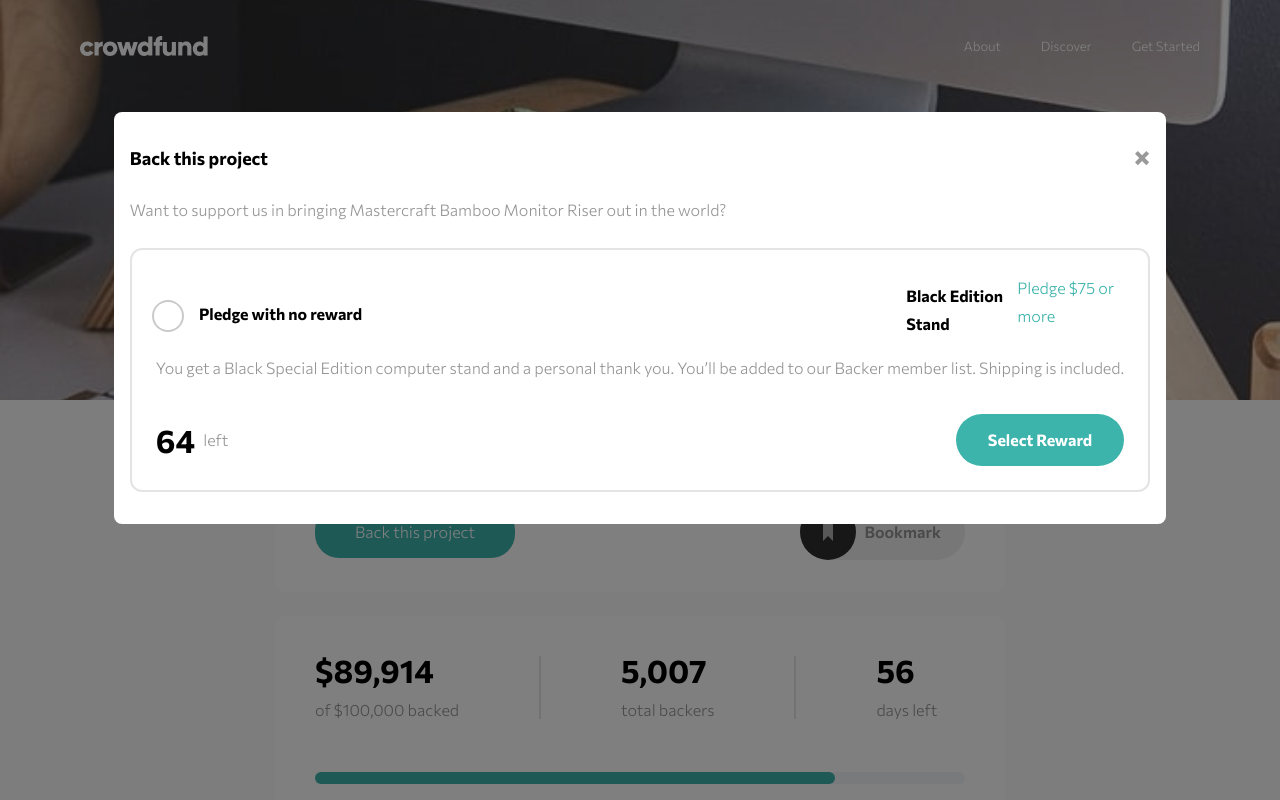
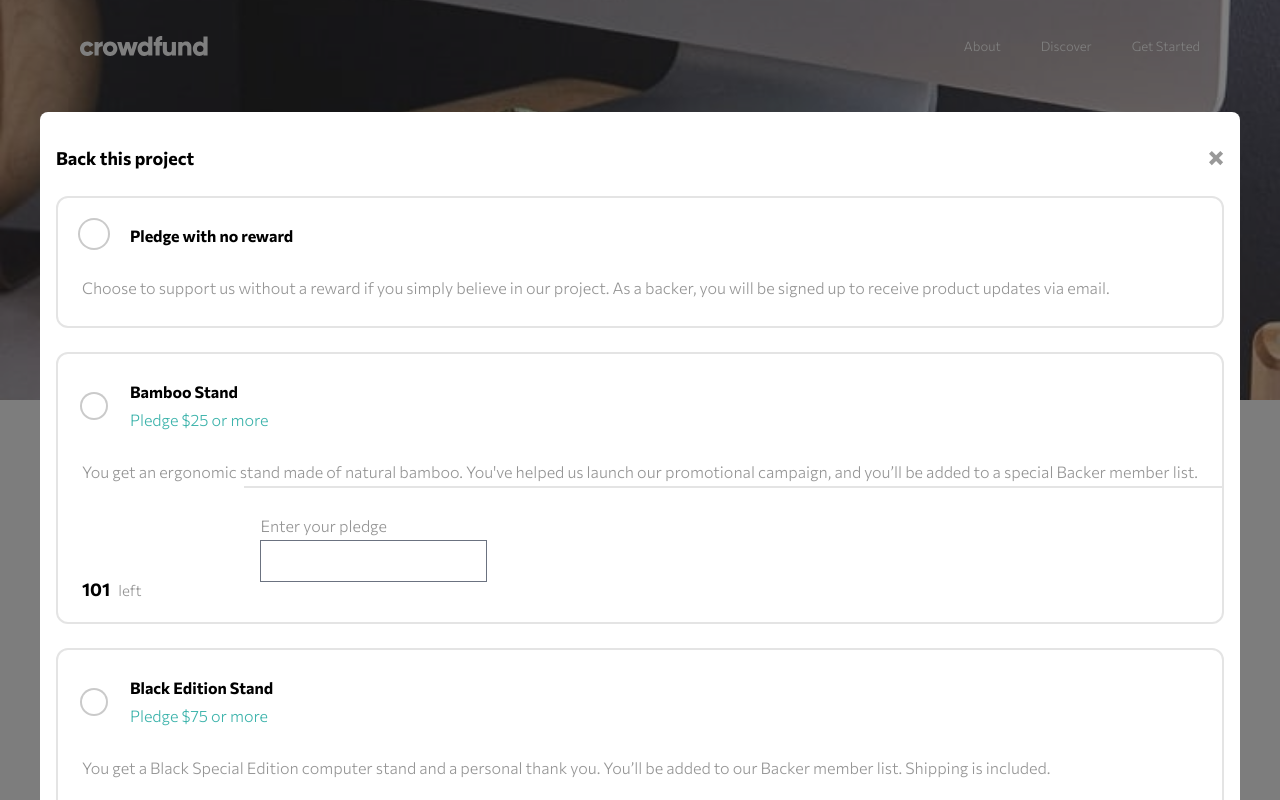
Before and after one commit to jacksonwhiting/crowdfunding-product-page, a website: page src/index.html in a window 1280 px wide. Shown: the top 800 px of the page. Drawn offline with Linux system fonts and the light colour scheme.

Commit message:
finishing up dialog box

```diff
--- a/src/index.html
+++ b/src/index.html
@@ -283,53 +283,142 @@
 							opacity=".4" />
 					</svg>
 				</div>
-				<p class="mb-6">
-					Want to support us in bringing Mastercraft Bamboo Monitor Riser
-					out in the world?
-				</p>
+
 				<form class="space-y-6">
 					<div
-						class="py-6 px-6 border-2 border-skin-text-pri/20 rounded-xl">
-						<div class="flex items-center md:justify-between">
-							<div class="w-full text-left">
+						class="py-6 px-6 grid grid-cols-[auto_1fr] border-2 border-skin-text-pri/20 rounded-xl [&:has(input[type='radio']:checked)]:border-skin-brand-accent [&:has(input[type='radio']:disabled)]:opacity-50">
 						<input
 							class="w-[24px] h-[24px] border-none ring-2 ring-skin-text-pri/40 text-white focus:ring-2 focus:ring-skin-text-pri/40"
 							type="radio"
-									id="radio-metric"
-									name="unitMeasurements"
+							id="pledge-no-reward"
+							name="pledgOptions"
 							autocomplete="off"
-									value="metric" />
+							value="noReward" />
+						<div>
 							<label
-									class="ml-4 text-skin-brand-pri font-bold"
+								class="ml-6 text-skin-brand-pri font-bold"
 								for="radio-metric"
 								>Pledge with no reward</label
 							>
 						</div>
-							<h2 class="mb-2 text-skin-brand-pri font-bold">
-								Black Edition Stand
-							</h2>
-							<h3 class="mb-6 text-skin-brand-accent">
-								Pledge $75 or more
-							</h3>
+						<p class="mt-6 col-span-2">
+							Choose to support us without a reward if you simply believe
+							in our project. As a backer, you will be signed up to
+							receive product updates via email.
+						</p>
 					</div>
-						<p class="mb-8">
+					<div
+						class="py-6 px-6 grid grid-cols-[auto_1fr] border-2 border-skin-text-pri/20 rounded-xl [&:has(input[type='radio']:checked)]:border-skin-brand-accent [&:has(input[type='radio']:disabled)]:opacity-50">
+						<div class="flex items-center">
+							<input
+								class="w-[24px] h-[24px] border-none ring-2 ring-skin-text-pri/40 text-white focus:ring-2 focus:ring-skin-text-pri/40"
+								type="radio"
+								id="pledge-bamboo-stand"
+								name="pledgOptions"
+								autocomplete="off"
+								value="bambooStand" />
+							<div class="ml-6 flex flex-col">
+								<label
+									class="text-skin-brand-pri font-bold"
+									for="radio-metric"
+									>Bamboo Stand</label
+								>
+								<span class="text-skin-brand-accent"
+									>Pledge $25 or more</span
+								>
+							</div>
+						</div>
+						<p class="mt-6 col-span-2">
+							You get an ergonomic stand made of natural bamboo. You've
+							helped us launch our promotional campaign, and you’ll be
+							added to a special Backer member list.
+						</p>
+						<div class="mt-6 flex items-end span-2">
+							<span
+								class="text-skin-brand-pri font-bold text-hdgS leading-none mr-2"
+								>101</span
+							>
+							<span class="text-[15px] leading-none">left</span>
+						</div>
+
+						<!-- Pledge inputs if pledge is selected (otherwise hidden) -->
+						<div
+							class="px-4 pt-6 pb-4 border-t-2 border-skin-text-pri/20 -mx-6">
+							<p>Enter your pledge</p>
+							<input
+								id="bamboo-pledge-amount"
+								name="bambooPledgeAmount"
+								type="text"
+								pattern="[a-z]*" />
+						</div>
+					</div>
+					<div
+						class="py-6 px-6 grid grid-cols-[auto_1fr] border-2 border-skin-text-pri/20 rounded-xl [&:has(input[type='radio']:checked)]:border-skin-brand-accent [&:has(input[type='radio']:disabled)]:opacity-50">
+						<div class="flex items-center">
+							<input
+								class="w-[24px] h-[24px] border-none ring-2 ring-skin-text-pri/40 text-white focus:ring-2 focus:ring-skin-text-pri/40"
+								type="radio"
+								id="pledge-black-edition"
+								name="pledgOptions"
+								autocomplete="off"
+								value="blackEdition" />
+							<div class="ml-6 flex flex-col">
+								<label
+									class="text-skin-brand-pri font-bold"
+									for="radio-metric"
+									>Black Edition Stand</label
+								>
+								<span class="text-skin-brand-accent"
+									>Pledge $75 or more</span
+								>
+							</div>
+						</div>
+						<p class="mt-6 col-span-2">
 							You get a Black Special Edition computer stand and a
 							personal thank you. You’ll be added to our Backer member
 							list. Shipping is included.
 						</p>
-						<div
-							class="contents md:flex md:items-center md:justify-between">
-							<div class="mb-8 md:mb-0 flex">
+						<div class="mt-6 flex items-end span-2">
 							<span
-									class="text-skin-brand-pri font-bold text-hdgXl mr-2"
+								class="text-skin-brand-pri font-bold text-hdgS leading-none mr-2"
 								>64</span
 							>
-								<span class="text-bodyDesktop">left</span>
+							<span class="text-[15px] leading-none">left</span>
 						</div>
-							<button
-								class="py-3 px-8 rounded-full cursor-pointer bg-skin-brand-accent text-skin-brand-tert hover:bg-skin-active-brand-accent font-bold">
-								Select Reward
-							</button>
+					</div>
+					<div
+						class="py-6 px-6 grid grid-cols-[auto_1fr] border-2 border-skin-text-pri/20 rounded-xl [&:has(input[type='radio']:checked)]:border-skin-brand-accent [&:has(input[type='radio']:disabled)]:opacity-50">
+						<input
+							class="w-[24px] h-[24px] border-none ring-2 ring-skin-text-pri/40 text-white focus:ring-2 focus:ring-skin-text-pri/40"
+							type="radio"
+							id="pledge-mahogany-edition"
+							name="pledgOptions"
+							disabled
+							autocomplete="off"
+							value="mahoganyEdition" />
+						<div class="flex items-center">
+							<div class="ml-6 flex flex-col">
+								<label
+									class="text-skin-brand-pri font-bold"
+									for="radio-metric"
+									>Mahogany Special Edition</label
+								>
+								<span class="text-skin-brand-accent"
+									>Pledge $200 or more</span
+								>
+							</div>
+						</div>
+						<p class="mt-6 col-span-2">
+							You get two Special Edition Mahogany stands, a Backer
+							T-Shirt, and a personal thank you. You’ll be added to our
+							Backer member list. Shipping is included.
+						</p>
+						<div class="mt-6 flex items-end span-2">
+							<span
+								class="text-skin-brand-pri font-bold text-hdgS leading-none mr-2"
+								>0</span
+							>
+							<span class="text-[15px] leading-none">left</span>
 						</div>
 					</div>
 				</form>
```
Also changed, not shown: src/input.css (+0 -5 lines), src/dist/output.css. Lines whose indentation alone changed are shown as unchanged.
